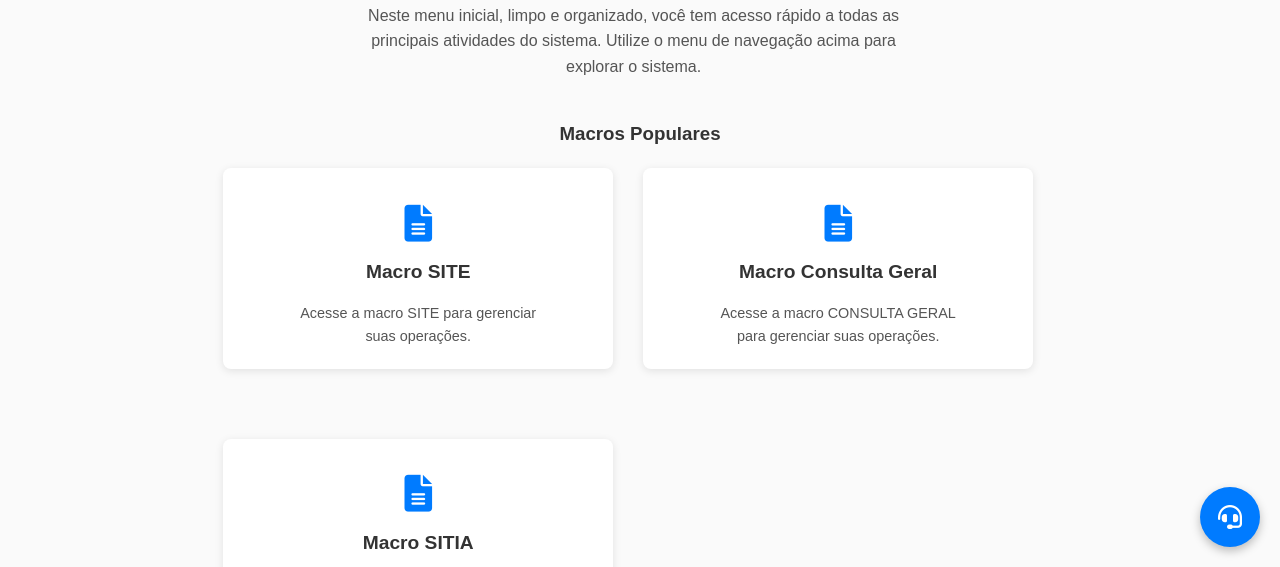
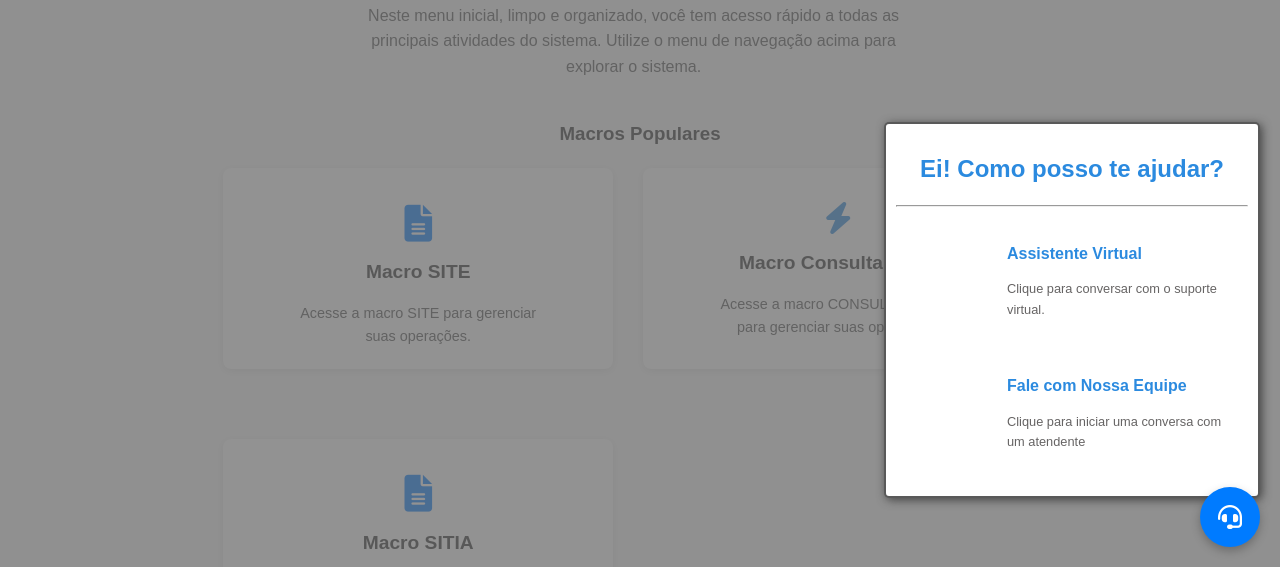
Before and after one commit to guilhermepereiraz/Macro-Sabesp, a plain HTML site: page Macro Visual - SABESP (By G)/web/index.html in a window 1280 px wide. Both pictures are taken after a click on the element 1230 px from the left and 750 px from the top of the page. Shown: the part 233-800 px from the top of the page. Drawn offline with nearby package versions, Linux system fonts and the light colour scheme.

Commit message:
Começando a implementar o chatbot

```diff
--- a/Macro Visual - SABESP (By G)/web/css/index.css
+++ b/Macro Visual - SABESP (By G)/web/css/index.css
@@ -1,29 +1,39 @@
 @charset "UTF-8";
+
 body {
     font-family: Arial, sans-serif;
     margin: 0;
     background-color: rgb(250, 250, 250);
     color: #333;
     line-height: 1.6;
-    opacity: 0; /* Começa completamente transparente */
-    display: none; /* Começa oculto (não renderizado) */
+    opacity: 0;
+    /* Começa completamente transparente */
+    display: none;
+    /* Começa oculto (não renderizado) */
     transition: opacity 1s ease-in-out;
 }
 
 body.is-visible {
-    opacity: 1; /* Torna-se completamente visível */
+    opacity: 1;
+    /* Torna-se completamente visível */
 }
 
-main.container { /* <-- Certifique-se que este seletor corresponde ao elemento principal em macros.html */
-    opacity: 1; /* Estado final (normal): totalmente visível */
-    transform: translateX(0); /* Estado final (normal): na posição original */
-    transition: opacity 0.5s ease-out, transform 0.5s ease-out; /* <-- A transição */
+main.container {
+    /* <-- Certifique-se que este seletor corresponde ao elemento principal em macros.html */
+    opacity: 1;
+    /* Estado final (normal): totalmente visível */
+    transform: translateX(0);
+    /* Estado final (normal): na posição original */
+    transition: opacity 0.5s ease-out, transform 0.5s ease-out;
+    /* <-- A transição */
 }
 
 /* Classe para o estado inicial da transição de ENTRADA */
 .page-intro {
-    opacity: 0; /* Estado inicial: totalmente invisível */
-    transform: translateX(20px); /* Estado inicial: ligeiramente deslocado para a direita */
+    opacity: 0;
+    /* Estado inicial: totalmente invisível */
+    transform: translateX(20px);
+    /* Estado inicial: ligeiramente deslocado para a direita */
 }
 
 
@@ -119,7 +129,8 @@ main.container { /* <-- Certifique-se que este seletor corresponde ao elemento p
     display: flex;
     flex-direction: row;
     align-items: center;
-    gap: 10px; /* Este é o espaço que você quer aumentar */
+    gap: 10px;
+    /* Este é o espaço que você quer aumentar */
 }
 
 .user-status-text,
@@ -206,6 +217,7 @@ main.container { /* <-- Certifique-se que este seletor corresponde ao elemento p
         flex-direction: column;
         align-items: center;
     }
+
     .user-status-block .fas,
     .user-time-block .fas {
         margin-bottom: 0;
@@ -274,16 +286,20 @@ main.container { /* <-- Certifique-se que este seletor corresponde ao elemento p
 
     .user-status-block,
     .user-time-block {
-        flex-direction: row; /* Volta a ser linha no mobile */
+        flex-direction: row;
+        /* Volta a ser linha no mobile */
         align-items: center;
         justify-content: center;
     }
 
     .user-status-text,
     .time-info-text {
-         flex-direction: column; /* Mantém o texto empilhado no mobile */
-         align-items: center; /* Centraliza o texto empilhado no mobile */
+        flex-direction: column;
+        /* Mantém o texto empilhado no mobile */
+        align-items: center;
+        /* Centraliza o texto empilhado no mobile */
     }
+
     .user-status-block .fas,
     .user-time-block .fas {
         margin-bottom: 0;
@@ -319,7 +335,8 @@ main.container { /* <-- Certifique-se que este seletor corresponde ao elemento p
 .cards-section {
     display: grid;
     grid-template-columns: repeat(auto-fit, minmax(300px, 350px));
-    gap: 70px; /* Reduza este valor para aproximar mais os cards */
+    gap: 70px;
+    /* Reduza este valor para aproximar mais os cards */
     margin-left: 19%;
     margin-bottom: 40px;
 
@@ -330,12 +347,14 @@ main.container { /* <-- Certifique-se que este seletor corresponde ao elemento p
     border-radius: 8px;
     box-shadow: 0 2px 8px rgba(0, 0, 0, 0.1);
     padding: 20px;
-    width: 100%; /* Mantemos a largura que você definiu */
+    width: 100%;
+    /* Mantemos a largura que você definiu */
     text-align: center;
     transition: transform 0.3s ease, box-shadow 0.3s ease;
     cursor: pointer;
     font-size: 1em;
-    justify-self: center; /* Centraliza o item (o card) dentro da sua célula no grid */
+    justify-self: center;
+    /* Centraliza o item (o card) dentro da sua célula no grid */
 
 }
 
@@ -442,8 +461,10 @@ main.container { /* <-- Certifique-se que este seletor corresponde ao elemento p
     display: grid;
     /* *** AJUSTADO: Tamanho máximo da coluna definido como 250px para cards menores *** */
     grid-template-columns: repeat(auto-fit, minmax(220px, 320px));
-    gap: 20px; /* Define o gap explicitamente como 0 */
-    justify-content: center; /* Centraliza os cards se a soma das larguras for menor que o container */
+    gap: 20px;
+    /* Define o gap explicitamente como 0 */
+    justify-content: center;
+    /* Centraliza os cards se a soma das larguras for menor que o container */
 }
 
 .quick-tip-card {
@@ -550,3 +571,111 @@ main.container { /* <-- Certifique-se que este seletor corresponde ao elemento p
         padding: 0 10px;
     }
 }
+
+/* APOS CLICLAR NO BOTAO FIXADO DE CHAT */
+#overlayText {
+    background-color: rgb(255, 255, 255);
+    color: black;
+    padding: 10px;
+    width: 22em;
+    height: 22em;
+    border-radius: 5px;
+    position: fixed;
+    font-family: Arial, Helvetica, sans-serif;
+    transition: bottom 0.5s ease-out, opacity 0.5s ease-out, visibility 0.5s ease-out;
+    border: 2px solid rgba(8, 8, 8, 0.671);
+    box-shadow: 2px 2px 10px rgba(59, 59, 59, 0.897);
+    display: none;
+    z-index: 55;
+
+}
+
+.fixed-button-container {
+    position: fixed;
+    bottom: 20px;
+    margin-bottom: 3.8%;
+    right: 20px;
+    display: flex;
+    flex-direction: column-reverse;
+    /* Inverte a ordem para o texto ficar acima */
+    align-items: flex-end;
+    /* Alinha os itens à direita */
+    z-index: 55;
+}
+
+fixed-button-container>h1 {
+    font-size: 0.5em;
+}
+
+#transp {
+    background-color: rgba(104, 103, 103, 0.719);
+    position: fixed;
+    top: 0;
+    left: 0;
+    width: 100%;
+    height: 100%;
+    display: block;
+    transition: opacity 0.5s ease-out, visibility 0.5s ease-out;
+    z-index: 2;
+    display: none;
+}
+
+
+.btfixoligue>a {
+    text-decoration: none;
+    color: #2b8adf;
+
+}
+
+.btfixoligue {
+    padding: 15px;
+    transition: background-color 0.5s;
+}
+
+.btfixowpp {
+    padding: 15px;
+    transition: background-color 0.5s;
+}
+
+
+.btfixoligue:hover {
+    background-color: rgb(216, 211, 211);
+    transition: 0.5s;
+
+}
+
+.btfixowpp:hover {
+    background-color: rgb(216, 211, 211);
+    transition: 0.5s;
+
+}
+
+.fixoligue {
+    font-size: 1em;
+    margin-left: 6em;
+}
+
+.fixoligue2 {
+    font-size: 0.8em;
+    color: rgb(102, 100, 100);
+    margin-left: 7.5em;
+}
+
+.btfixowpp>a {
+    text-decoration: none;
+    color: #2b8adf;
+    ;
+
+
+}
+
+.fixowpp1 {
+    font-size: 1em;
+    margin-left: 6em;
+}
+
+.fixowpp2 {
+    font-size: 0.8em;
+    color: rgb(102, 100, 100);
+    margin-left: 7.5em;
+}
--- a/Macro Visual - SABESP (By G)/web/index.html
+++ b/Macro Visual - SABESP (By G)/web/index.html
@@ -1,5 +1,6 @@
 <!DOCTYPE html>
 <html lang="pt-BR">
+
 <head>
     <meta charset="UTF-8">
     <meta name="viewport" content="width=device-width, initial-scale=1.0">
@@ -7,7 +8,9 @@
     <link rel="stylesheet" href="css/index.css">
     <link rel="stylesheet" href="https://cdnjs.cloudflare.com/ajax/libs/font-awesome/6.0.0/css/all.min.css">
     <script type="text/javascript" src="js/index.js"></script>
-    <link rel="shortcut icon" href="imagens/favicon_sabesp55.ico" type="image/x-icon"> </head>
+    <link rel="shortcut icon" href="imagens/favicon_sabesp55.ico" type="image/x-icon">
+</head>
+
 <body>
 
     <header class="header">
@@ -36,7 +39,8 @@
                         <div class="user-status-block">
                             <i class="fas fa-user icon-user"></i>
                             <div class="user-status-text">
-                                <span style="font-size: 1.2em; font-weight: 600;" id="nome-usuario">Nome do Usuário</span>
+                                <span style="font-size: 1.2em; font-weight: 600;" id="nome-usuario">Nome do
+                                    Usuário</span>
                                 <span>Usuário ativo</span>
                             </div>
                         </div>
@@ -48,7 +52,8 @@
                             </div>
                         </div>
                     </div>
-                    <button class="logout-button-styled" style="width: 100px; height: 40px; margin-left: 35px;" onclick="deslogar()" id="deslog">Logout</button>
+                    <button class="logout-button-styled" style="width: 100px; height: 40px; margin-left: 35px;"
+                        onclick="deslogar()" id="deslog">Logout</button>
                 </div>
             </div>
         </div>
@@ -60,23 +65,28 @@
             <div class="welcome-section">
 
                 <h2>Bem-vindo(a) à Plataforma Macro JGL</h2>
-                <p>Neste menu inicial, limpo e organizado, você tem acesso rápido a todas as principais atividades do sistema. Utilize o menu de navegação acima para explorar o sistema.</p>
+                <p>Neste menu inicial, limpo e organizado, você tem acesso rápido a todas as principais atividades do
+                    sistema. Utilize o menu de navegação acima para explorar o sistema.</p>
             </div>
 
             <h3 style="text-align: center;">Macros Populares</h3>
             <div class="cards-section">
                 <a href="macroSITE.html" style="text-decoration: none;">
-                <div class="card" onclick="mostrarmacro()"> <i class="fas fa-file-alt icon"></i> <h3>Macro SITE</h3>
+                    <div class="card" onclick="mostrarmacro()"> <i class="fas fa-file-alt icon"></i>
+                        <h3>Macro SITE</h3>
                         <p>Acesse a macro SITE para gerenciar suas operações.</p>
                     </div>
                 </a>
 
-                <div class="card" onclick="mostrarconsultageral()"> <i class="fas fa-file-alt icon"></i> <h3>Macro Consulta Geral</h3>
+                <div class="card" onclick="mostrarconsultageral()"> <i class="fas fa-bolt"
+                        style="font-size: 2em; color: #2b8adf; margin-top: 4%; margin-bottom: 4%;"></i>
+                    <h3>Macro Consulta Geral</h3>
                     <p>Acesse a macro CONSULTA GERAL para gerenciar suas operações.</p>
                 </div>
 
                 <div class="card">
-                    <i class="fas fa-file-alt icon"></i> <h3>Macro SITIA</h3>
+                    <i class="fas fa-file-alt icon"></i>
+                    <h3>Macro SITIA</h3>
                     <p>Acesse a macro SITIA para gerenciar suas operações.</p>
                 </div>
 
@@ -98,25 +108,60 @@
                         01/05/2025 - Novas funcionalidades listadas com feedback.
                     </li>
                 </ul>
+                <div id="transp"></div>
             </div>
 
             <div class="quick-tips-section">
                 <h3>Dicas Rápidas</h3>
                 <div class="quick-tips-cards">
                     <div class="quick-tip-card">
-                        <i class="fas fa-lightbulb icon"></i> <p>Utilize o menu "Macro" para acessar rapidamente suas macros favoritas.</p>
+                        <i class="fas fa-lightbulb icon"></i>
+                        <p>Utilize o menu "Macro" para acessar rapidamente suas macros favoritas.</p>
                     </div>
                     <div class="quick-tip-card">
-                        <i class="fas fa-clock icon"></i> <p>Verifique seu horário logado no canto superior direito para segurança.</p>
+                        <i class="fas fa-clock icon"></i>
+                        <p>Verifique seu horário logado no canto superior direito para segurança.</p>
                     </div>
                     <div class="quick-tip-card">
-                        <i class="fas fa-headset icon"></i> <p>Precisa de ajuda? Utilize o menu "Ajuda" para suporte e sugestões.</p>
+                        <i class="fas fa-headset icon"></i>
+                        <p>Precisa de ajuda? Utilize o menu "Ajuda" para suporte e sugestões.</p>
                     </div>
                 </div>
             </div>
 
-            </div> </div> <div class="fab-button">
-        <i class="fas fa-headset icon"></i> </div>
+        </div>
+    </div>
+
+    <div class="fab-button" id="fixedButton" onclick="abrirDuvida()">
+        <i class="fas fa-headset icon"></i>
+    </div>
+
+    <div class="fixed-button-container">
+        <div id="overlayText">
+            <h1 style="font-size: 1.5em; text-align: center; font-weight: bolder; color: #2b8adf;">Ei! Como posso te
+                ajudar?</h1>
+            <hr>
+            <div class="btfixoligue">
+                <a href="#">
+                    <h1 class="fixoligue"><img src="i" alt="" class="imgligue">Assistente Virtual
+                    </h1>
+                    <p class="fixoligue2">Clique para conversar com o suporte virtual.</p>
+                </a>
+            </div>
+
+            <div class="btfixowpp">
+                <a href="#">
+                    <h1 class="fixowpp1"> <img src="#" alt="" class="imgwpp">Fale com Nossa Equipe</h1>
+                    <p class="fixowpp2">Clique para iniciar uma conversa com um atendente</p>
+                </a>
+            </div>
+
+        </div>
+
+    </div>
+
+
+
     <script src="https://code.jquery.com/jquery-3.5.1.slim.min.js"
         integrity="sha384-DfZ2htPH0lsSSs5nCTpuj/zy4C+OGpamoFVy38MVBnE+IbbVYUew+OrCXaRkfj"
         crossorigin="anonymous"></script>
@@ -127,4 +172,5 @@
         integrity="sha384-B4gt1jrGC7Jh4AgTPSdUtOBvfO8shuf57BaghqFfPlYxofvL8/KUEfYiJOMMV+rV"
         crossorigin="anonymous"></script>
 </body>
+
 </html>
--- a/Macro Visual - SABESP (By G)/web/js/index.js
+++ b/Macro Visual - SABESP (By G)/web/js/index.js
@@ -604,3 +604,31 @@ function updateLoggedInTime(sessionStartTime) {
     // Formata o tempo e atualiza o span
     loggedInTimeSpan.innerText = formatTime(elapsedSeconds);
 }
+
+// clique no botao fixo
+
+function abrirDuvida() {
+    // Nao precisamos pegar o botao aqui dentro, pois a funcao eh chamada pelo clique do botao.
+    const divduvida = document.getElementById("overlayText"); // Pega a div do overlay
+    const transp = document.getElementById("transp"); // Pega a div transparente do fundo (importante ocultar/mostrar junto!)
+
+
+    // Verifica se a div do overlay foi encontrada antes de continuar
+    if (!divduvida || !transp) {
+        console.error("Erro: Elementos overlayText ou transp nao encontrados!");
+        return; // Sai da funcao se nao encontrar os elementos
+    }
+
+    // *** AQUI ESTA A LOGICA DE ABRIR/FECHAR CORRETA ***
+    // Verifica o estado ATUAL do display da divduvida
+    if (divduvida.style.display === "none" || divduvida.style.display === "") {
+        // Se estiver escondido ("none" ou string vazia no estado inicial), ENTÃO mostre
+        divduvida.style.display = "block";
+        transp.style.display = "block"; // Mostra o fundo transparente tambem
+
+    } else {
+        // Se NAO estiver escondido (ou seja, esta visivel), ENTÃO esconda
+        divduvida.style.display = "none";
+        transp.style.display = "none"; // Esconde o fundo transparente tambem
+    }
+}
```
Also changed, not shown: Macro Visual - SABESP (By G)/web/macros.html (+2 -2 lines), Script Apresentacão.txt, 1 other file. Lines whose indentation alone changed are shown as unchanged.
